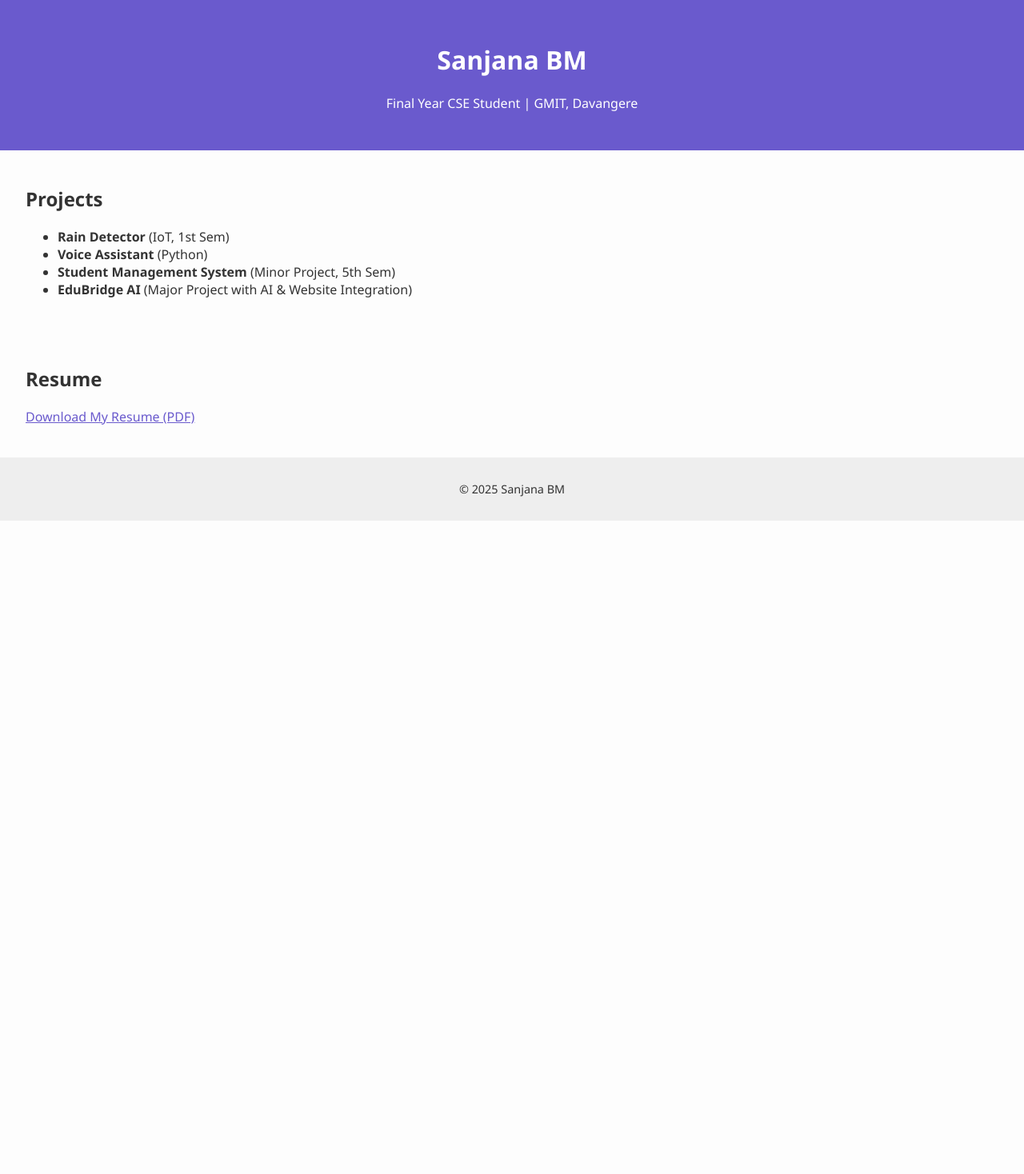
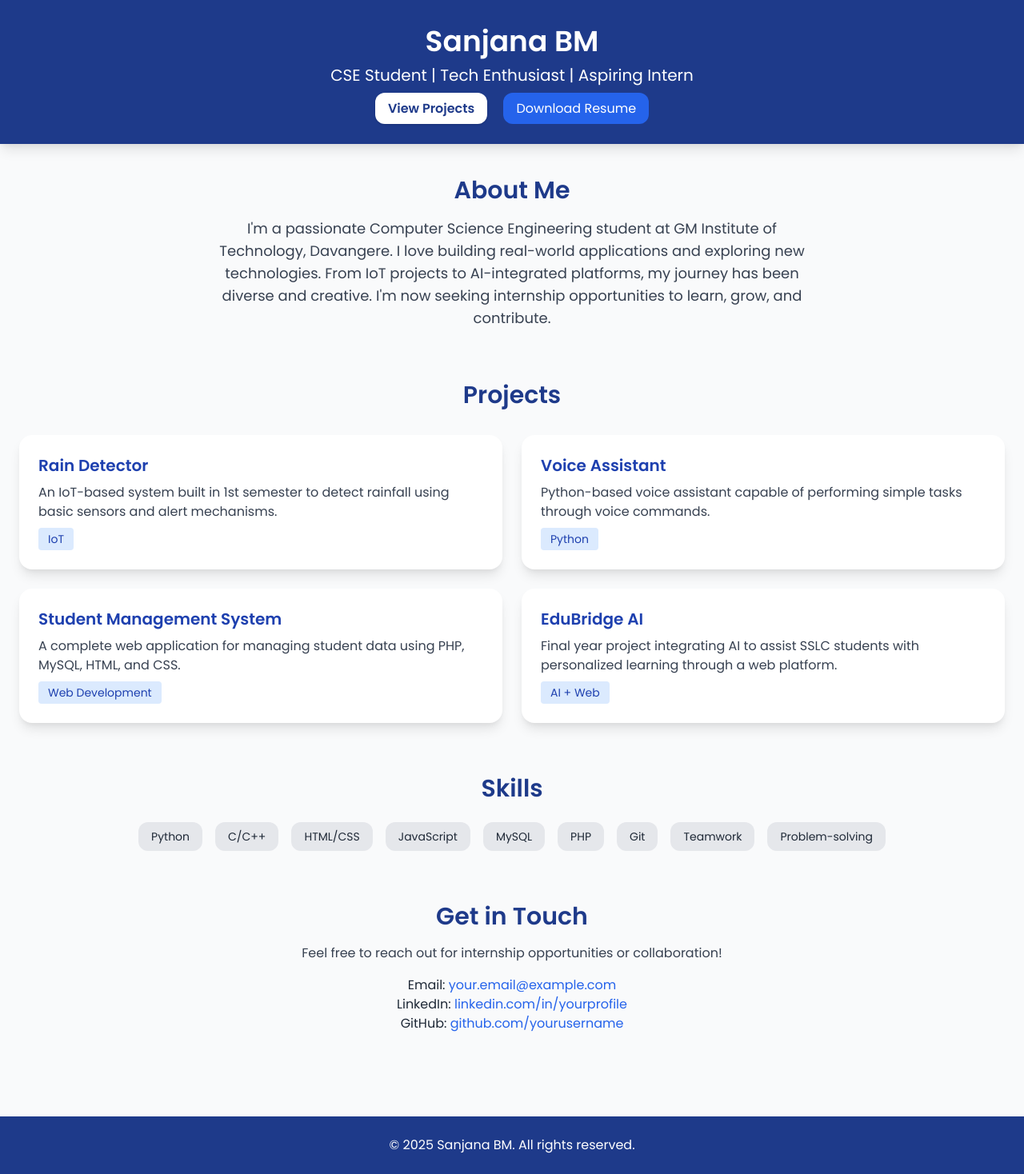
Before and after one commit to Sanjana-BM/sanjana-bm, a plain HTML site: page index.html in a window 1280 px wide. Shown: the whole page at 80% size. Before the commit the page ends 800 px from the top, so only its background shows below. Drawn offline with nearby package versions, Linux system fonts and the light colour scheme.

Commit message:
Add files via upload

```diff
--- a/index.html
+++ b/index.html
@@ -1,31 +1,91 @@
 <!DOCTYPE html>
 <html lang="en">
 <head>
-    <meta charset="UTF-8" />
-    <meta name="viewport" content="width=device-width, initial-scale=1.0" />
-    <title>Sanjana BM | Portfolio</title>
-    <link rel="stylesheet" href="style.css" />
+  <meta charset="UTF-8">
+  <meta name="viewport" content="width=device-width, initial-scale=1.0">
+  <title>Sanjana BM - Portfolio</title>
+  <link href="https://cdn.jsdelivr.net/npm/tailwindcss@2.2.19/dist/tailwind.min.css" rel="stylesheet">
+  <link href="https://fonts.googleapis.com/css2?family=Poppins:wght@400;600&display=swap" rel="stylesheet">
+  <style>
+    body { font-family: 'Poppins', sans-serif; }
+  </style>
 </head>
-<body>
-    <header>
-        <h1>Sanjana BM</h1>
-        <p>Final Year CSE Student | GMIT, Davangere</p>
-    </header>
-    <section>
-        <h2>Projects</h2>
-        <ul>
-            <li><strong>Rain Detector</strong> (IoT, 1st Sem)</li>
-            <li><strong>Voice Assistant</strong> (Python)</li>
-            <li><strong>Student Management System</strong> (Minor Project, 5th Sem)</li>
-            <li><strong>EduBridge AI</strong> (Major Project with AI & Website Integration)</li>
-        </ul>
+<body class="bg-gray-50 text-gray-800">
+  <header class="bg-blue-900 text-white p-8 shadow-lg">
+    <div class="container mx-auto text-center">
+      <h1 class="text-4xl font-bold">Sanjana BM</h1>
+      <p class="text-xl mt-2">CSE Student | Tech Enthusiast | Aspiring Intern</p>
+      <div class="mt-4">
+        <a href="#projects" class="bg-white text-blue-900 font-semibold px-4 py-2 rounded-xl shadow hover:bg-blue-100 transition">View Projects</a>
+        <a href="resume.pdf" class="ml-4 bg-blue-600 text-white px-4 py-2 rounded-xl hover:bg-blue-700 transition">Download Resume</a>
+      </div>
+    </div>
+  </header>
+
+  <main class="container mx-auto px-6 py-10">
+    <!-- About Section -->
+    <section class="mb-16 text-center">
+      <h2 class="text-3xl font-semibold mb-4 text-blue-900">About Me</h2>
+      <p class="text-lg max-w-3xl mx-auto text-gray-700">
+        I'm a passionate Computer Science Engineering student at GM Institute of Technology, Davangere. I love building real-world applications and exploring new technologies. From IoT projects to AI-integrated platforms, my journey has been diverse and creative. I'm now seeking internship opportunities to learn, grow, and contribute.
+      </p>
     </section>
-    <section>
-        <h2>Resume</h2>
-        <p><a href="Sanjana_BM_Resume.pdf" target="_blank">Download My Resume (PDF)</a></p>
+
+    <!-- Projects Section -->
+    <section id="projects" class="mb-16">
+      <h2 class="text-3xl font-semibold text-center mb-8 text-blue-900">Projects</h2>
+      <div class="grid grid-cols-1 md:grid-cols-2 lg:grid-cols-2 gap-6">
+        <div class="bg-white rounded-2xl p-6 shadow-lg hover:shadow-xl transform hover:scale-105 transition">
+          <h3 class="text-xl font-bold text-blue-800 mb-2">Rain Detector</h3>
+          <p class="text-gray-700">An IoT-based system built in 1st semester to detect rainfall using basic sensors and alert mechanisms.</p>
+          <span class="inline-block mt-2 text-sm bg-blue-100 text-blue-800 px-3 py-1 rounded">IoT</span>
+        </div>
+        <div class="bg-white rounded-2xl p-6 shadow-lg hover:shadow-xl transform hover:scale-105 transition">
+          <h3 class="text-xl font-bold text-blue-800 mb-2">Voice Assistant</h3>
+          <p class="text-gray-700">Python-based voice assistant capable of performing simple tasks through voice commands.</p>
+          <span class="inline-block mt-2 text-sm bg-blue-100 text-blue-800 px-3 py-1 rounded">Python</span>
+        </div>
+        <div class="bg-white rounded-2xl p-6 shadow-lg hover:shadow-xl transform hover:scale-105 transition">
+          <h3 class="text-xl font-bold text-blue-800 mb-2">Student Management System</h3>
+          <p class="text-gray-700">A complete web application for managing student data using PHP, MySQL, HTML, and CSS.</p>
+          <span class="inline-block mt-2 text-sm bg-blue-100 text-blue-800 px-3 py-1 rounded">Web Development</span>
+        </div>
+        <div class="bg-white rounded-2xl p-6 shadow-lg hover:shadow-xl transform hover:scale-105 transition">
+          <h3 class="text-xl font-bold text-blue-800 mb-2">EduBridge AI</h3>
+          <p class="text-gray-700">Final year project integrating AI to assist SSLC students with personalized learning through a web platform.</p>
+          <span class="inline-block mt-2 text-sm bg-blue-100 text-blue-800 px-3 py-1 rounded">AI + Web</span>
+        </div>
+      </div>
     </section>
-    <footer>
-        <p>© 2025 Sanjana BM</p>
-    </footer>
+
+    <!-- Skills Section -->
+    <section class="mb-16">
+      <h2 class="text-3xl font-semibold text-center mb-6 text-blue-900">Skills</h2>
+      <ul class="flex flex-wrap justify-center gap-4 text-sm">
+        <li class="bg-gray-200 px-4 py-2 rounded-xl">Python</li>
+        <li class="bg-gray-200 px-4 py-2 rounded-xl">C/C++</li>
+        <li class="bg-gray-200 px-4 py-2 rounded-xl">HTML/CSS</li>
+        <li class="bg-gray-200 px-4 py-2 rounded-xl">JavaScript</li>
+        <li class="bg-gray-200 px-4 py-2 rounded-xl">MySQL</li>
+        <li class="bg-gray-200 px-4 py-2 rounded-xl">PHP</li>
+        <li class="bg-gray-200 px-4 py-2 rounded-xl">Git</li>
+        <li class="bg-gray-200 px-4 py-2 rounded-xl">Teamwork</li>
+        <li class="bg-gray-200 px-4 py-2 rounded-xl">Problem-solving</li>
+      </ul>
+    </section>
+
+    <!-- Contact Section -->
+    <section class="text-center">
+      <h2 class="text-3xl font-semibold mb-4 text-blue-900">Get in Touch</h2>
+      <p class="mb-4 text-gray-700">Feel free to reach out for internship opportunities or collaboration!</p>
+      <p>Email: <a href="mailto:your.email@example.com" class="text-blue-600 hover:underline">your.email@example.com</a></p>
+      <p>LinkedIn: <a href="https://linkedin.com/in/yourprofile" class="text-blue-600 hover:underline">linkedin.com/in/yourprofile</a></p>
+      <p>GitHub: <a href="https://github.com/yourusername" class="text-blue-600 hover:underline">github.com/yourusername</a></p>
+    </section>
+  </main>
+
+  <footer class="bg-blue-900 text-white text-center p-6 mt-16">
+    <p>&copy; 2025 Sanjana BM. All rights reserved.</p>
+  </footer>
 </body>
 </html>
```
Also changed, not shown: 1 other file.
